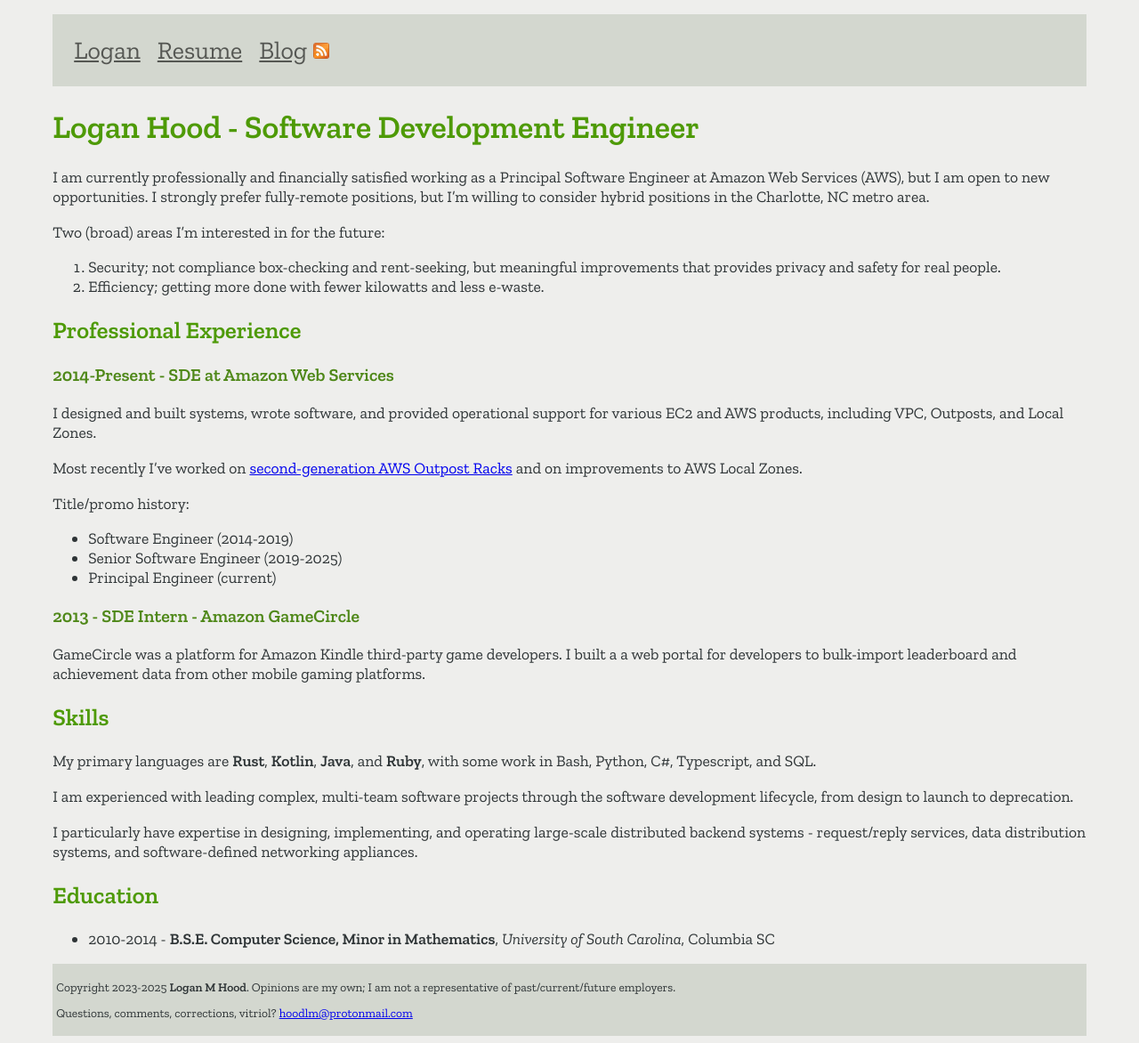
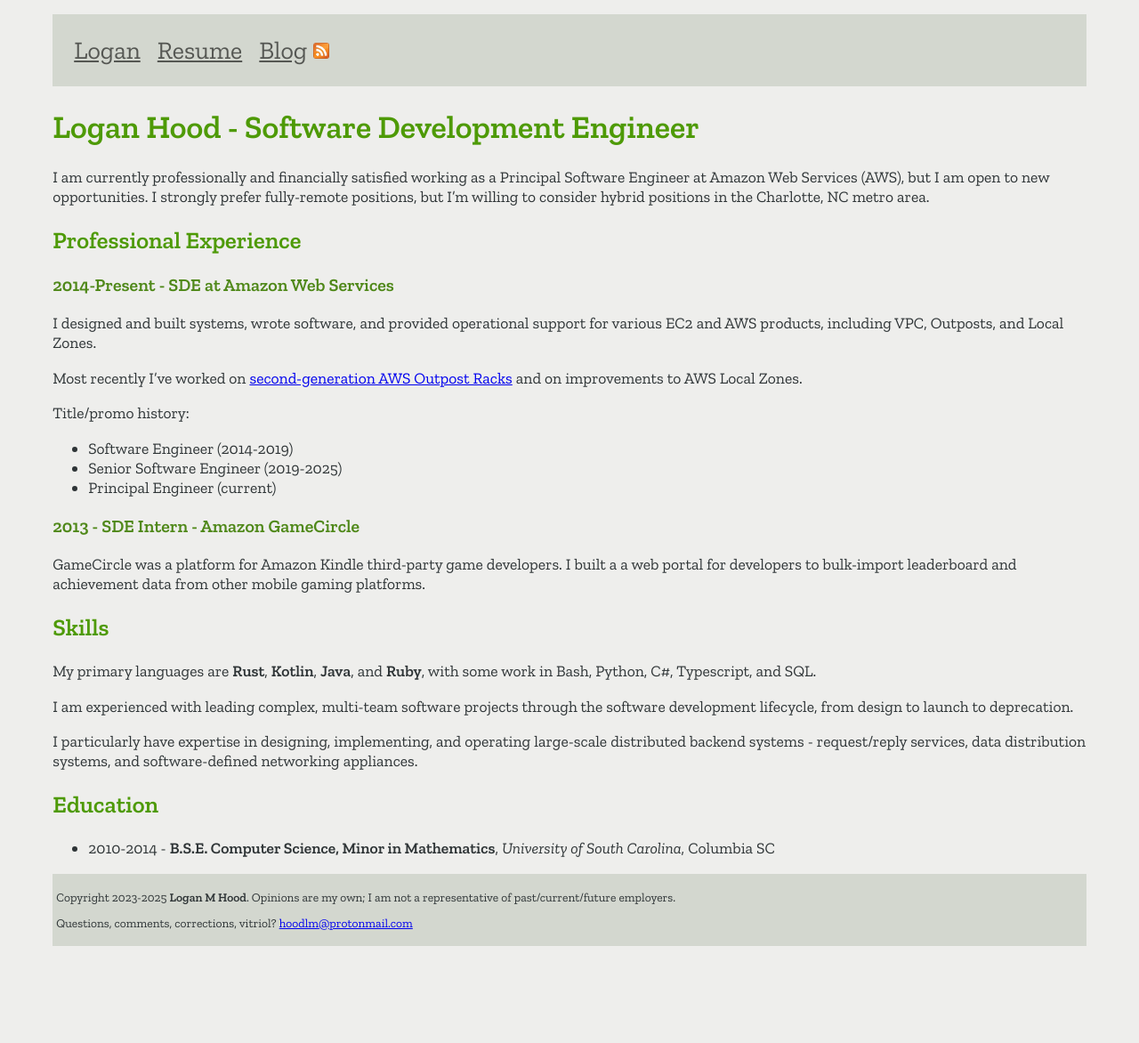
Before and after one commit to hoodlm/loganhooddotcom, a Jekyll site: the page built from resume.md, in a window 1280 px wide. Shown: the whole page at 89% size. Built offline with Jekyll 4.4.1, drawn with Linux system fonts in a browser that asks for light colours; after the commit the page ends 1071 px from its top, so only the background shows below that.

Commit message:
More resume tweaks

```diff
--- a/resume.md
+++ b/resume.md
@@ -8,11 +8,6 @@
 I am currently professionally and financially satisfied working as a Principal Software Engineer at Amazon Web Services (AWS),
 but I am open to new opportunities.
 I strongly prefer fully-remote positions, but I'm willing to consider hybrid positions in the Charlotte, NC metro area.
-
-Two (broad) areas I'm interested in for the future:
-
-1. Security; not compliance box-checking and rent-seeking, but meaningful improvements that provides privacy and safety for real people.
-2. Efficiency; getting more done with fewer kilowatts and less e-waste.
 
 ## Professional Experience
 
```
